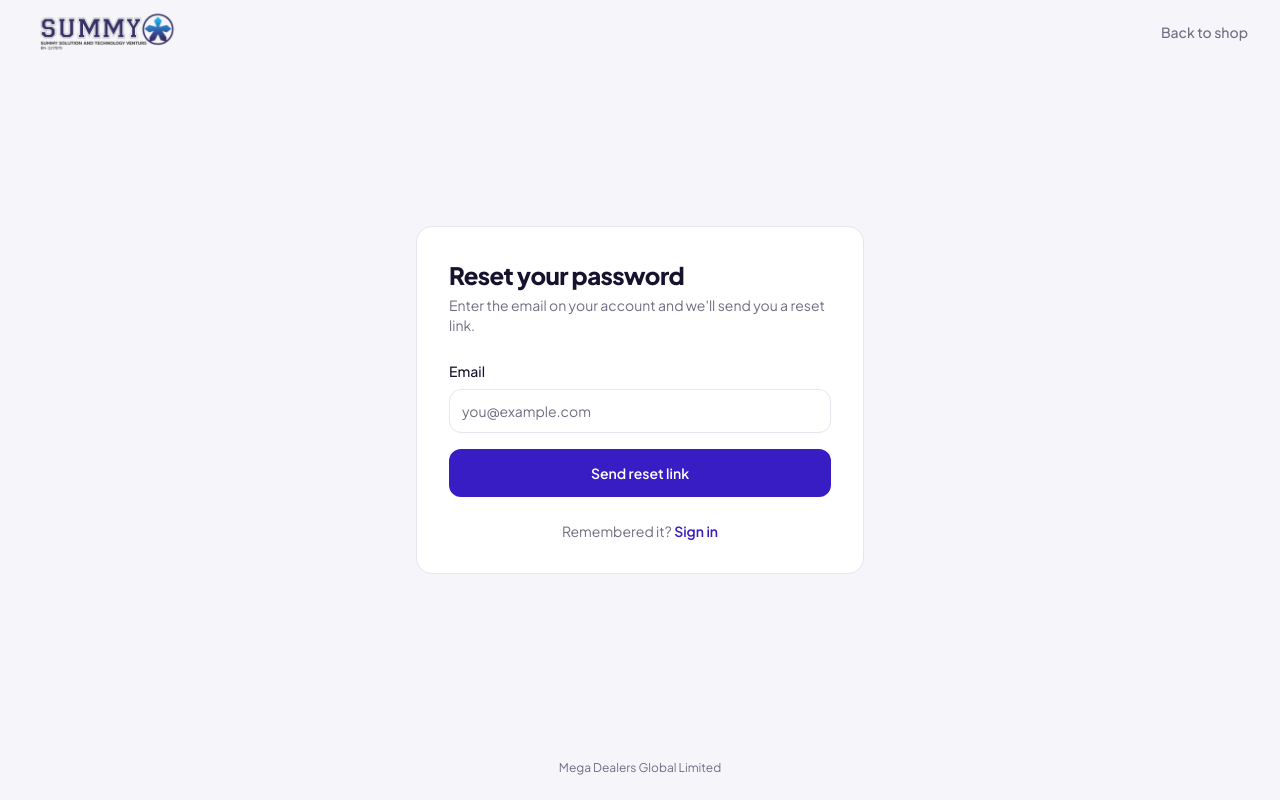
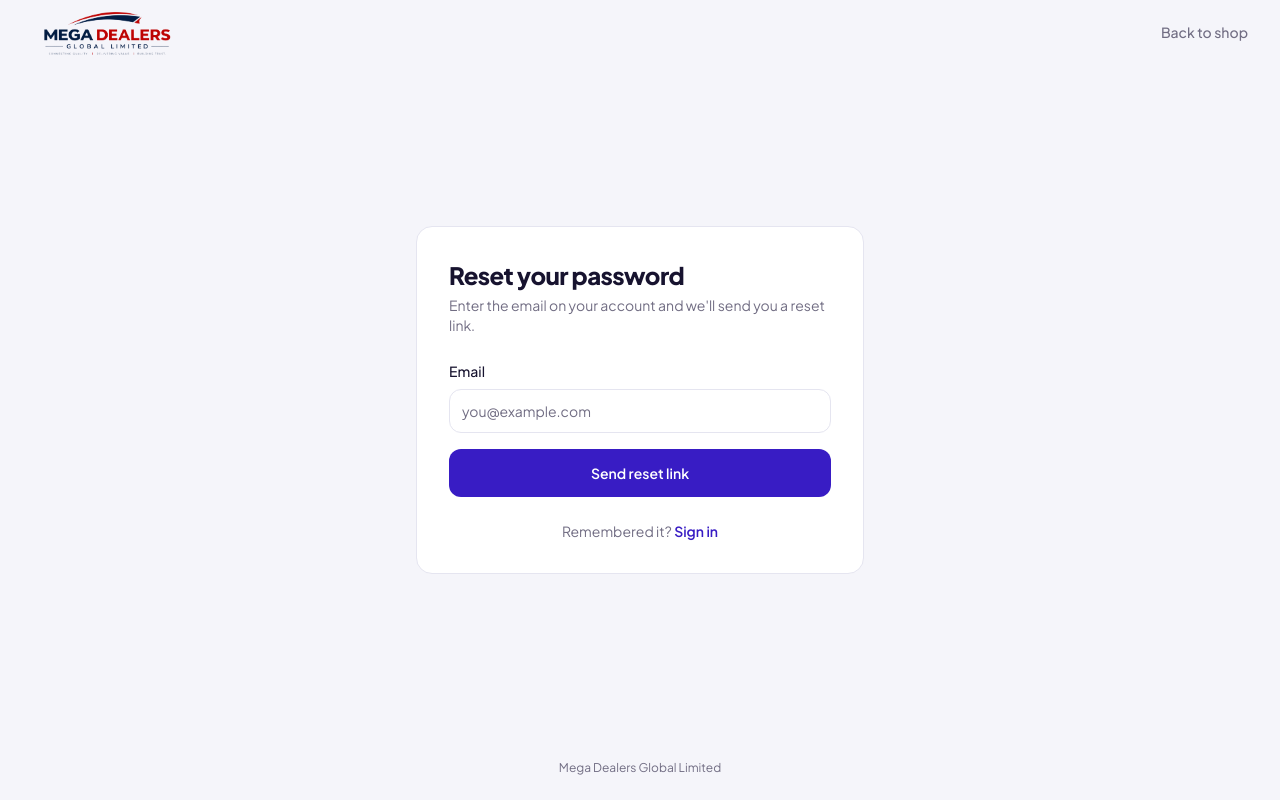
Before and after one commit to davidgraphix/summy-web, a Next.js app: page /forgot-password in a window 1280 px wide. Built offline with nearby package versions, Linux system fonts and the light colour scheme; no server answers.

Commit message:
Update brand logo assets
This change adds the Mega Dealers logo image assets and updates the shared logo component to use the new branded PNG instead of the default Summy logo.

```diff
--- a/src/components/shared/logo.tsx
+++ b/src/components/shared/logo.tsx
@@ -23,7 +23,7 @@ export function Logo({ className = "" }: { className?: string }) {
       className={cn("flex shrink-0 items-center gap-2", className)}
     >
       <Image
-        src="/summy-logo.png"
+        src="/mega-dealers-logo.PNG"
         alt="Summy Solutions & Technology"
         width={150}
         height={150}
```
Also changed, not shown: public/mega-dealers-logo.PNG (added), public/mega-dealers.jpeg (added).
